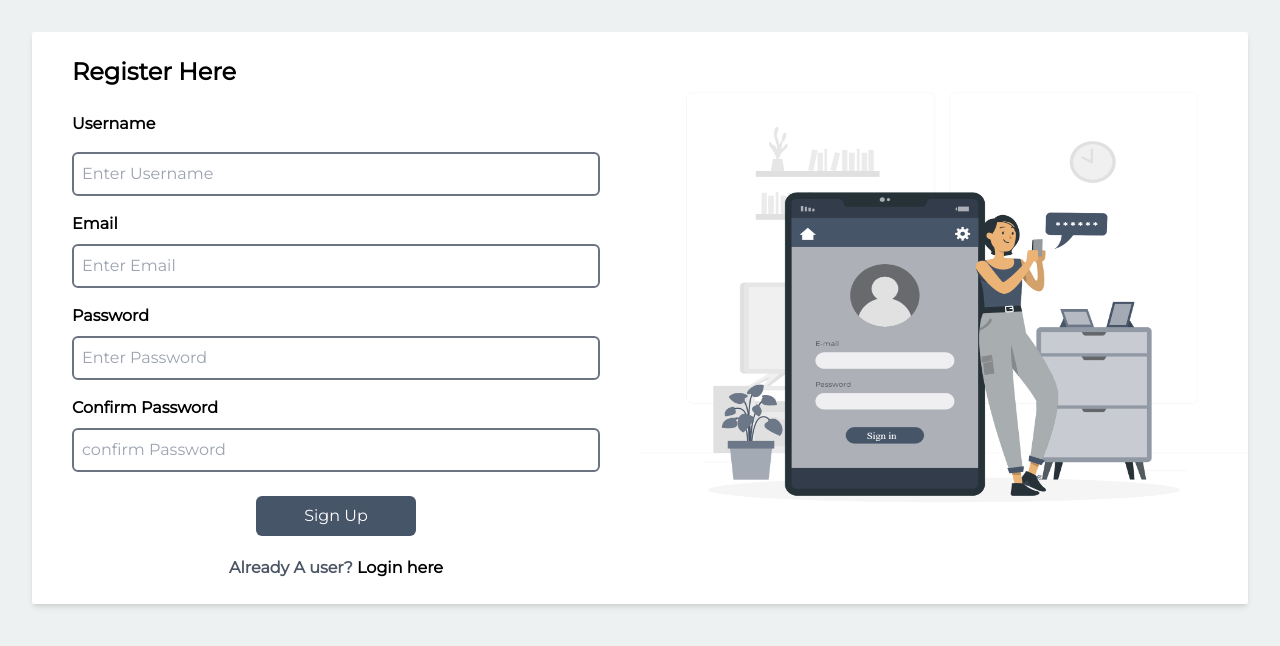
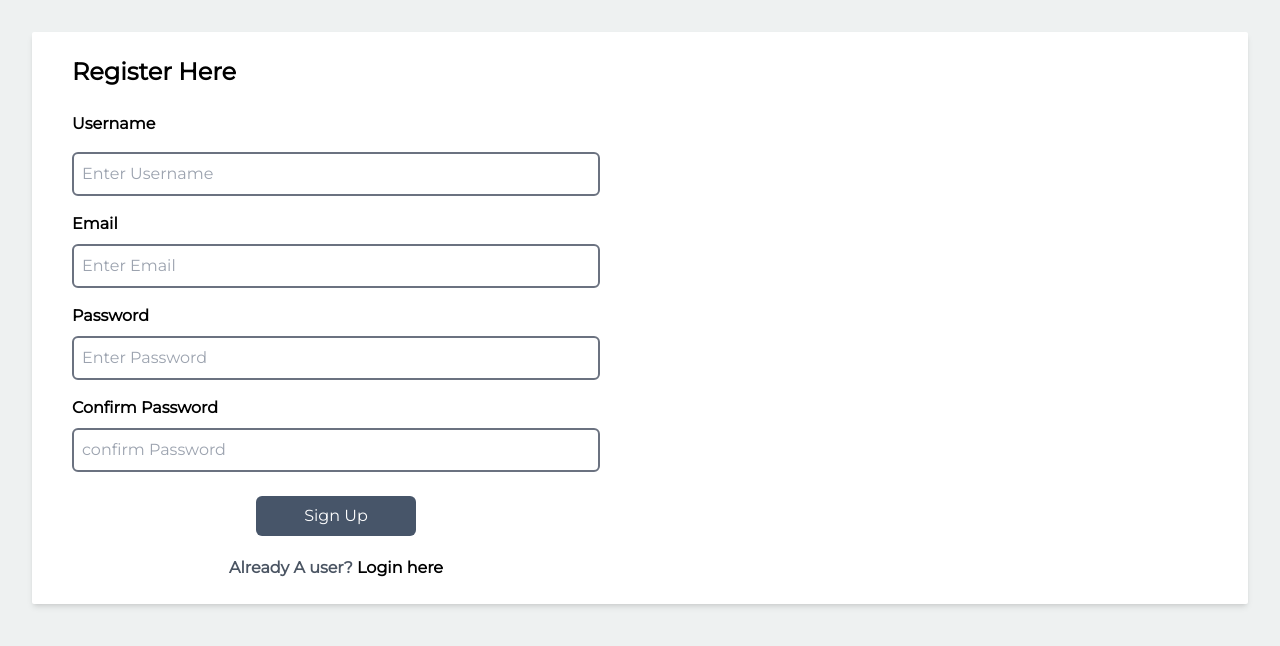
Before and after one commit to mdmusharaf/Ecommerce-App, a React (Vite) app: page /register in a window 1280 px wide. Shown: the top 646 px of the page. Built offline with nearby package versions, Linux system fonts and the light colour scheme.

Commit message:
Update Register.jsx

```diff
--- a/src/assets/Components/Register.jsx
+++ b/src/assets/Components/Register.jsx
@@ -46,7 +46,7 @@ function Register() {
   });
   return (
     <>
-      <div className="bg-white shadow-md  rounded-sm m-8 grid  md:grid-cols-2">
+      <div className="bg-white shadow-md  rounded-sm m-8  grid  md:grid-cols-2">
         <form onSubmit={formik.handleSubmit} className="mx-10 my-6">
           <h1 className="text-2xl font-semibold text-black">Register Here</h1>
           <div className="pt-6 pb-2">
@@ -150,7 +150,7 @@ function Register() {
             </Link>
           </div>
         </form>
-        <Image />
+{/*         <Image /> */}
       </div>
     </>
   );
```
